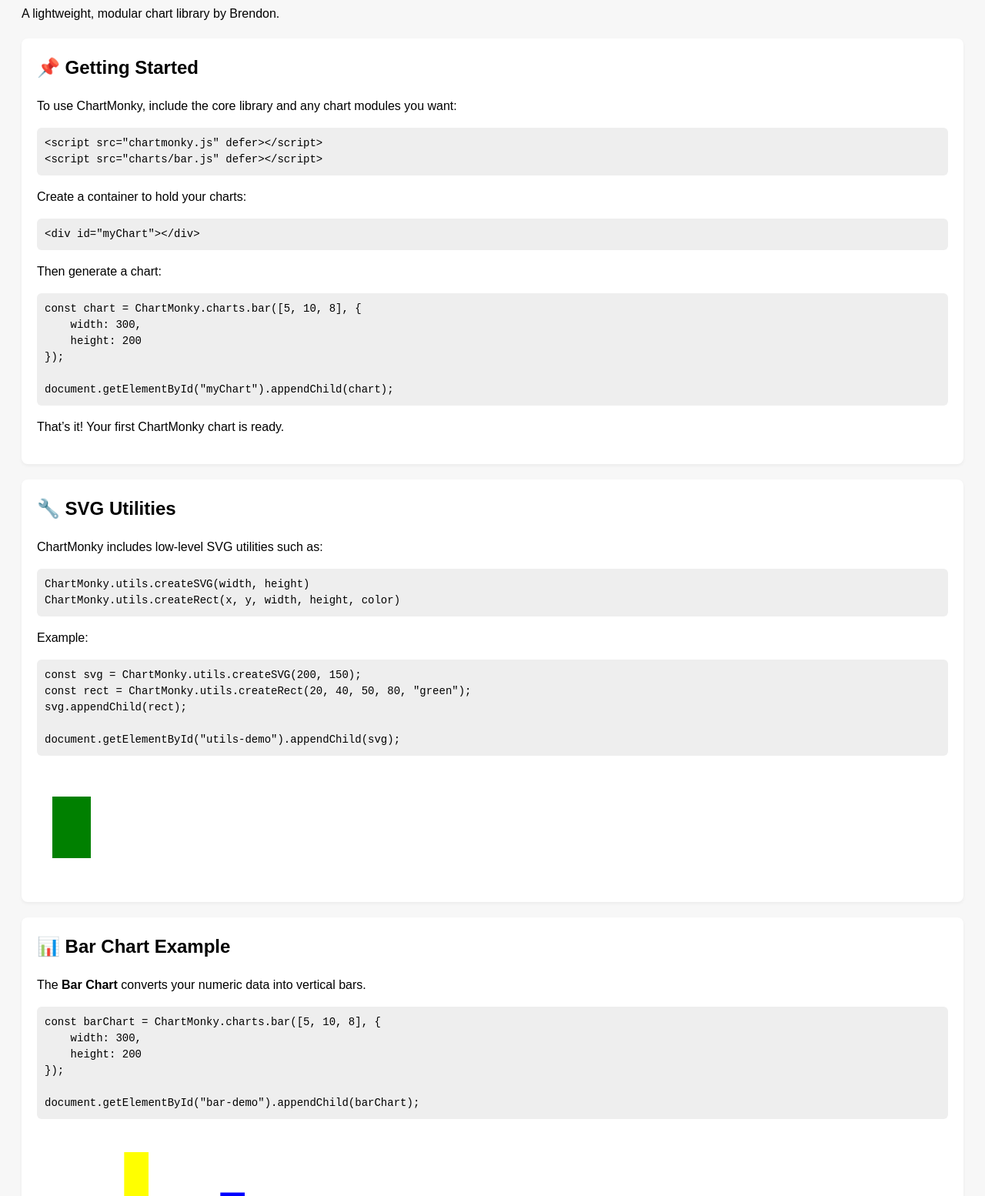
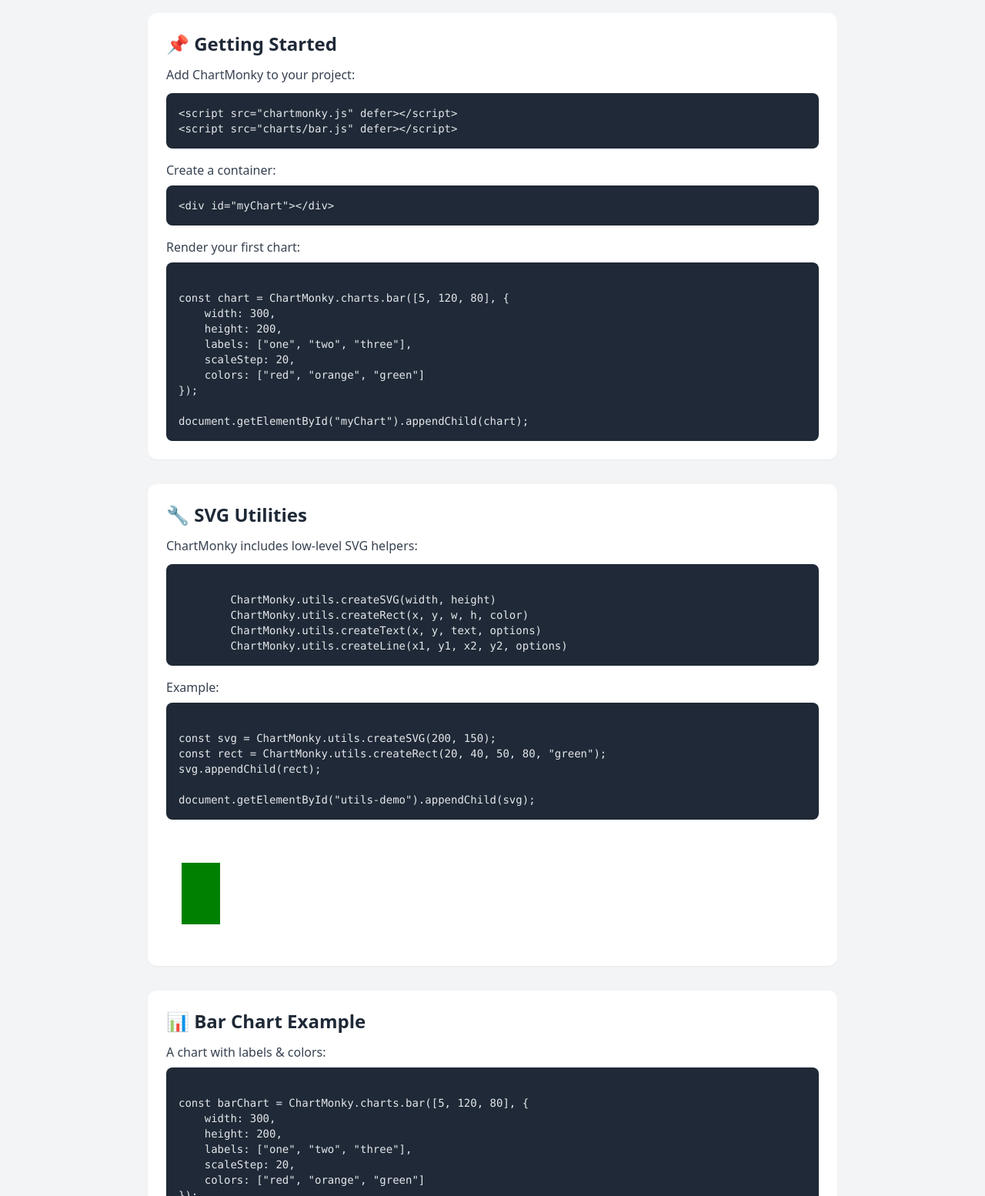
Before and after one commit to stackmonky/ChartMonky, a plain HTML site: page demo/index.html in a window 1280 px wide. Shown: the part 107-1661 px from the top of the page at 77% size. Drawn offline with nearby package versions, Linux system fonts and the light colour scheme.

Commit message:
fixed demo page for bar graph

```diff
--- a/demo/demo.js
+++ b/demo/demo.js
@@ -10,13 +10,13 @@ utilsDemo.appendChild(svg);
 // --- Bar Chart Demo ---
 const barDemo = document.getElementById("bar-demo");
 
-const barChart = ChartMonky.charts.bar([5,10,80,10,6,50], {
+const barChart = ChartMonky.charts.bar([5,120,80,], {
     width: 300,
     height: 200,
     // default 10
-    labels: ["one", "two", "three", "four", "five", "six"],
+    labels: ["one", "two", "three"],
     scaleStep:20,
-    colors: ["red", "orange", "yellow", "green"],
+    colors: ["red", "orange", "green"],
 });
 
 barDemo.appendChild(barChart);
--- a/demo/index.html
+++ b/demo/index.html
@@ -2,120 +2,157 @@
 <html lang="en">
 
 <head>
-    <meta charset="UTF-8">
-    <meta name="viewport" content="width=device-width, initial-scale=1.0">
+    <meta charset="UTF-8" />
+    <meta name="viewport" content="width=device-width, initial-scale=1.0" />
     <title>ChartMonky Demo</title>
 
-    <!-- Load ChartMonky library -->
+    <!-- Tailwind CDN -->
+    <script src="https://cdn.tailwindcss.com"></script>
+
+    <!-- Load ChartMonky -->
     <script src="../js/chartmonky.js" defer></script>
     <script src="../js/charts/bar.js" defer></script>
 
-    <!-- Demo behavior -->
+    <!-- Demo logic -->
     <script src="demo.js" defer></script>
-
-    <style>
-        body {
-            font-family: Arial, sans-serif;
-            background: #f7f7f7;
-            padding: 20px;
-            line-height: 1.5;
-        }
-
-        h1 {
-            margin-bottom: 5px;
-        }
-
-        .section {
-            background: white;
-            padding: 20px;
-            border-radius: 8px;
-            margin: 20px 0;
-            box-shadow: 0 2px 4px rgba(0, 0, 0, 0.05);
-        }
-
-        .section h2 {
-            margin-top: 0;
-        }
-
-        pre {
-            background: #eee;
-            padding: 10px;
-            border-radius: 6px;
-            overflow-x: auto;
-        }
-
-        code {
-            font-size: 14px;
-        }
-    </style>
 </head>
 
-<body>
+<body class="bg-gray-100 p-6 font-sans">
 
-    <h1>ChartMonky</h1>
-    <p>A lightweight, modular chart library by Brendon.</p>
+    <!-- Header -->
+    <header class="max-w-4xl mx-auto mb-8">
+        <h1 class="text-4xl font-bold text-gray-800">ChartMonky</h1>
+        <p class="text-gray-600 mt-1">A lightweight, modular SVG chart library by Brendon.</p>
+    </header>
 
-    <!-- SECTION: Getting Started -->
-    <div class="section">
-        <h2>📌 Getting Started</h2>
-        <p>To use ChartMonky, include the core library and any chart modules you want:</p>
+    <!-- Content Sections -->
+    <div class="max-w-4xl mx-auto space-y-8">
 
-        <pre><code>&lt;script src="chartmonky.js" defer&gt;&lt;/script&gt;
+        <!-- Getting Started -->
+        <section class="bg-white shadow-sm p-6 rounded-xl">
+            <h2 class="text-2xl font-semibold text-gray-800 mb-3">📌 Getting Started</h2>
+
+            <p class="text-gray-700 mb-3">
+                Add ChartMonky to your project:
+            </p>
+
+            <pre class="bg-gray-800 text-gray-200 p-4 rounded-lg overflow-x-auto text-sm"><code>&lt;script src="chartmonky.js" defer&gt;&lt;/script&gt;
 &lt;script src="charts/bar.js" defer&gt;&lt;/script&gt;
 </code></pre>
 
-        <p>Create a container to hold your charts:</p>
+            <p class="text-gray-700 mt-4 mb-2">Create a container:</p>
 
-        <pre><code>&lt;div id="myChart"&gt;&lt;/div&gt;</code></pre>
+            <pre class="bg-gray-800 text-gray-200 p-4 rounded-lg overflow-x-auto text-sm"><code>&lt;div id="myChart"&gt;&lt;/div&gt;
+</code></pre>
 
-        <p>Then generate a chart:</p>
+            <p class="text-gray-700 mt-4 mb-2">Render your first chart:</p>
 
-        <pre><code>const chart = ChartMonky.charts.bar([5, 10, 8], {
+            <pre class="bg-gray-800 text-gray-200 p-4 rounded-lg overflow-x-auto text-sm"><code>
+const chart = ChartMonky.charts.bar([5, 120, 80], {
     width: 300,
-    height: 200
+    height: 200,
+    labels: ["one", "two", "three"],
+    scaleStep: 20,
+    colors: ["red", "orange", "green"]
 });
 
 document.getElementById("myChart").appendChild(chart);
 </code></pre>
 
-        <p>That’s it! Your first ChartMonky chart is ready.</p>
-    </div>
+        </section>
 
-    <!-- SECTION: SVG Utilities -->
-    <div class="section">
-        <h2>🔧 SVG Utilities</h2>
-        <p>
-            ChartMonky includes low-level SVG utilities such as:
-        </p>
-        <pre><code>ChartMonky.utils.createSVG(width, height)
-ChartMonky.utils.createRect(x, y, width, height, color)
+        <!-- SVG Utilities -->
+        <section class="bg-white shadow-sm p-6 rounded-xl">
+            <h2 class="text-2xl font-semibold text-gray-800 mb-3">🔧 SVG Utilities</h2>
+            <p class="text-gray-700 mb-3">ChartMonky includes low-level SVG helpers:</p>
+
+            <pre class="bg-gray-800 text-gray-200 p-4 rounded-lg overflow-x-auto text-sm"><code>
+        ChartMonky.utils.createSVG(width, height)
+        ChartMonky.utils.createRect(x, y, w, h, color)
+        ChartMonky.utils.createText(x, y, text, options)
+        ChartMonky.utils.createLine(x1, y1, x2, y2, options)
 </code></pre>
 
-        <p>Example:</p>
+            <p class="text-gray-700 mt-4 mb-2">Example:</p>
 
-        <pre><code>const svg = ChartMonky.utils.createSVG(200, 150);
+            <pre class="bg-gray-800 text-gray-200 p-4 rounded-lg overflow-x-auto text-sm"><code>
+const svg = ChartMonky.utils.createSVG(200, 150);
 const rect = ChartMonky.utils.createRect(20, 40, 50, 80, "green");
 svg.appendChild(rect);
 
-document.getElementById("utils-demo").appendChild(svg);</code></pre>
+document.getElementById("utils-demo").appendChild(svg);
+</code></pre>
 
-        <div id="utils-demo"></div>
-    </div>
 
-    <!-- SECTION: Bar Chart -->
-    <div class="section">
-        <h2>📊 Bar Chart Example</h2>
-        <p>The <strong>Bar Chart</strong> converts your numeric data into vertical bars.</p>
+            <div id="utils-demo" class="mt-4"></div>
+        </section>
 
-        <pre><code>const barChart = ChartMonky.charts.bar([5, 10, 8], {
+        <!-- Bar Chart Example -->
+        <section class="bg-white shadow-sm p-6 rounded-xl">
+            <h2 class="text-2xl font-semibold text-gray-800 mb-3">📊 Bar Chart Example</h2>
+
+            <p class="text-gray-700 mb-2">A chart with labels & colors:</p>
+
+            <pre class="bg-gray-800 text-gray-200 p-4 rounded-lg overflow-x-auto text-sm"><code>
+const barChart = ChartMonky.charts.bar([5, 120, 80], {
     width: 300,
-    height: 200
+    height: 200,
+    labels: ["one", "two", "three"],
+    scaleStep: 20,
+    colors: ["red", "orange", "green"]
 });
 
 document.getElementById("bar-demo").appendChild(barChart);
 </code></pre>
 
-        <div id="bar-demo"></div>
+
+            <div id="bar-demo" class="mt-4"></div>
+        </section>
+
+        <!-- Options Section -->
+        <section class="bg-white shadow-sm p-6 rounded-xl">
+            <h2 class="text-2xl font-semibold text-gray-800 mb-3">⚙️ Chart Options</h2>
+
+            <pre class="bg-gray-800 text-gray-200 p-4 rounded-lg overflow-x-auto text-sm"><code>
+{
+    width: Number,
+    height: Number,
+    labels: Array&lt;string&gt;,
+    color: String,         // one color for all bars
+    colors: Array&lt;string&gt;, // color per bar
+    scaleStep: Number       // value rounding increment
+}
+</code></pre>
+        </section>
+
+        <!-- Dynamic Example -->
+        <section class="bg-white shadow-sm p-6 rounded-xl">
+            <h2 class="text-2xl font-semibold text-gray-800 mb-3">🔄 Dynamic Example</h2>
+            <p class="text-gray-700 mb-3">Updates every second with random data.</p>
+
+            <div id="dynamic-demo" class="mt-4"></div>
+
+            <pre class="bg-gray-800 text-gray-200 p-4 rounded-lg overflow-x-auto text-sm mt-4"><code>
+setInterval(() => {
+    const data = [
+        Math.floor(Math.random() * 50),
+        Math.floor(Math.random() * 50),
+        Math.floor(Math.random() * 50)
+    ];
+
+    dynamic.innerHTML = "";
+    dynamic.appendChild(
+        ChartMonky.charts.bar(data, {
+            width: 300,
+            height: 200,
+            labels: ["A", "B", "C"],
+            scaleStep: 10
+        })
+    );
+}, 1000);
+</code></pre>
+        </section>
+
     </div>
 
 </body>
```
